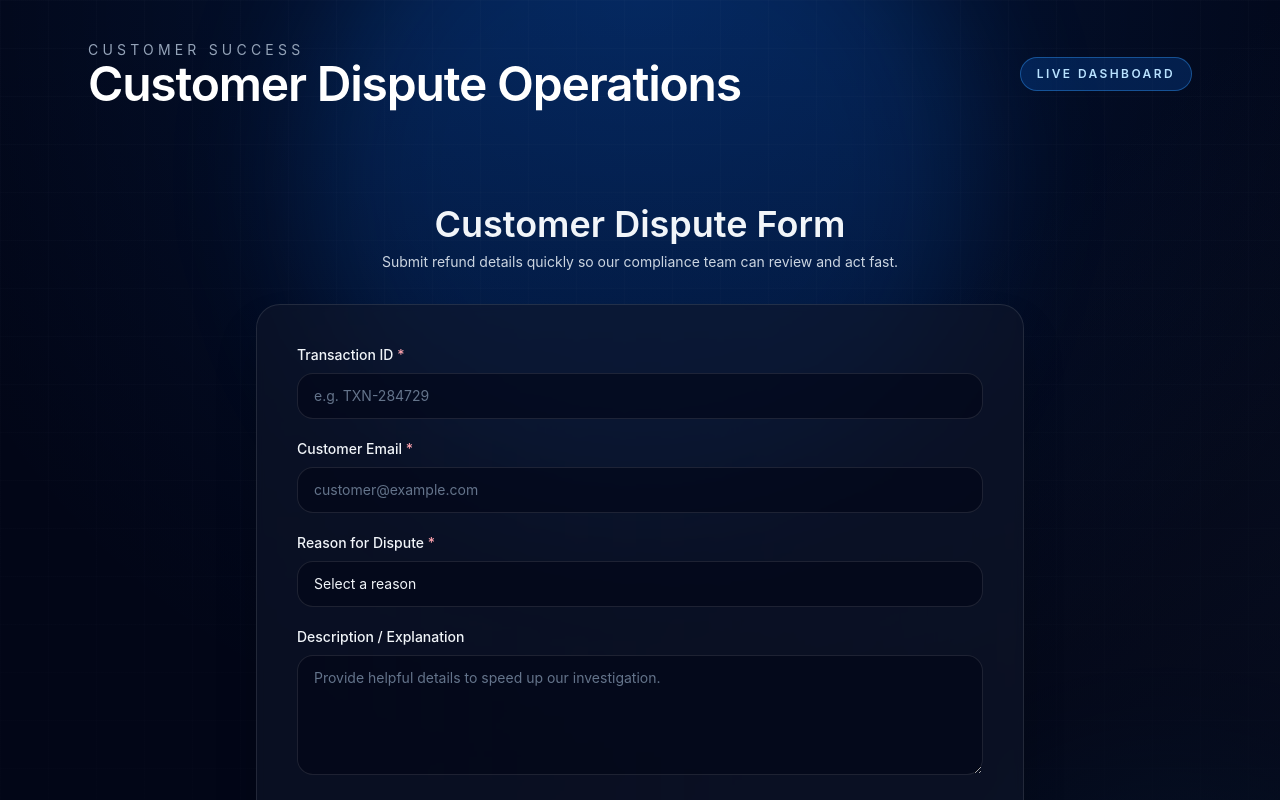
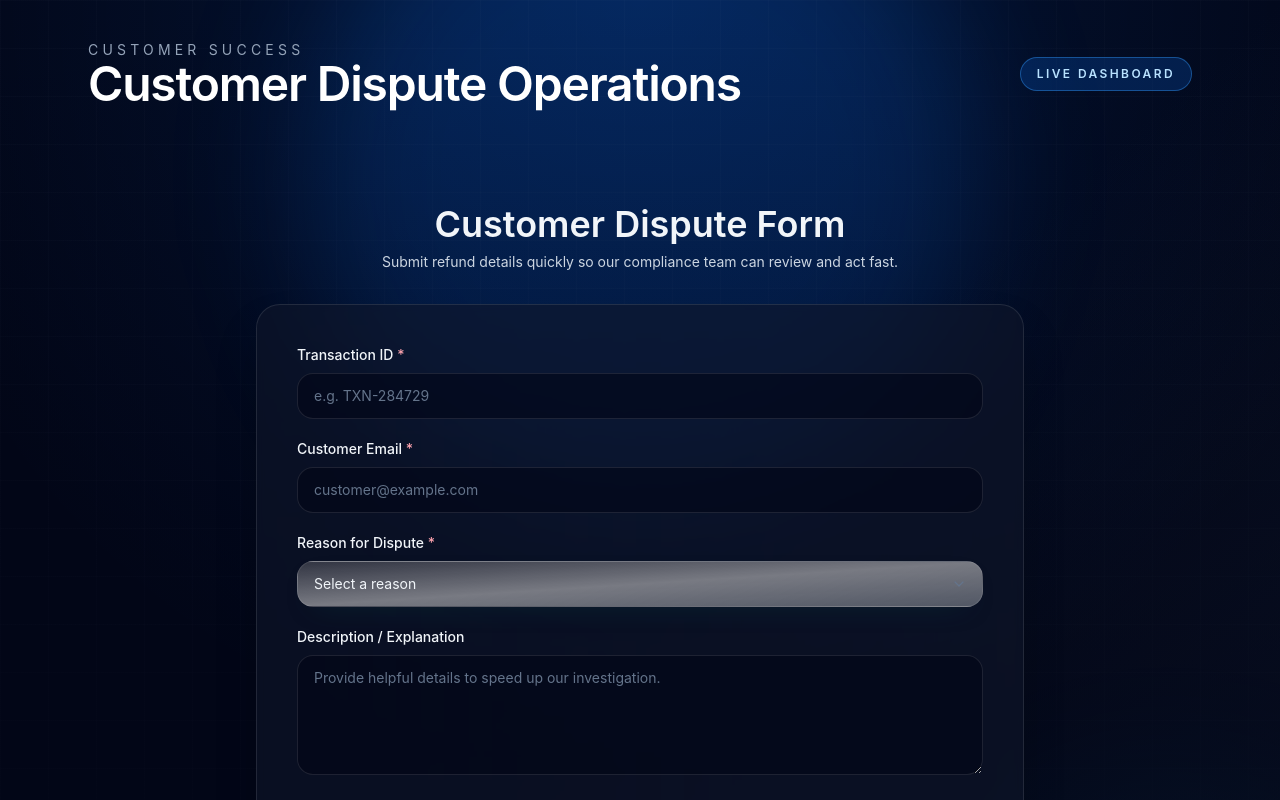
Before and after one commit to Lazyruther/Customer-Disputes-, a Next.js app: page / in a window 1280 px wide. Shown: the top 800 px of the page. Built offline with nearby package versions, Linux system fonts and the light colour scheme.

Commit message:
Style dispute reason dropdown

```diff
--- a/app/page.tsx
+++ b/app/page.tsx
@@ -255,12 +255,13 @@ export default function RefundRequestPage() {
                 <label className="block text-sm font-medium" htmlFor="reason">
                   Reason for Dispute <span className="text-rose-300">*</span>
                 </label>
+                <div className="group relative">
                   <select
                     id="reason"
                     value={form.reason}
                     onChange={(event) => handleChange("reason", event.target.value)}
                     onBlur={() => handleBlur("reason")}
-                  className="w-full appearance-none rounded-2xl border border-white/10 bg-slate-950/60 px-4 py-3 text-sm focus:border-brand-400 focus:outline-none focus:ring-2 focus:ring-brand-400"
+                    className="w-full appearance-none rounded-2xl border border-white/10 bg-gradient-to-br from-slate-950/80 via-slate-950/50 to-slate-900/70 px-4 py-3 pr-12 text-sm text-slate-100 shadow-[0_10px_30px_-20px_rgba(15,118,110,0.65)] backdrop-blur-sm transition-colors focus:border-brand-400 focus:outline-none focus:ring-2 focus:ring-brand-400/70 focus:ring-offset-0 hover:border-white/20"
                     required
                   >
                     <option value="" disabled hidden>
@@ -273,6 +274,18 @@ export default function RefundRequestPage() {
                     <option value="Fraud">Fraud</option>
                     <option value="Other">Other</option>
                   </select>
+                  <div className="pointer-events-none absolute inset-y-0 right-4 flex items-center">
+                    <svg
+                      aria-hidden
+                      className="h-4 w-4 text-slate-500 transition-colors group-focus-within:text-brand-300"
+                      fill="none"
+                      viewBox="0 0 20 20"
+                      xmlns="http://www.w3.org/2000/svg"
+                    >
+                      <path d="M5 7.5L10 12.5L15 7.5" stroke="currentColor" strokeLinecap="round" strokeLinejoin="round" strokeWidth="1.6" />
+                    </svg>
+                  </div>
+                </div>
                 {touched.reason && errors.reason && (
                   <p className="text-xs text-rose-400">{errors.reason}</p>
                 )}
```
Lines whose indentation alone changed are shown as unchanged.
